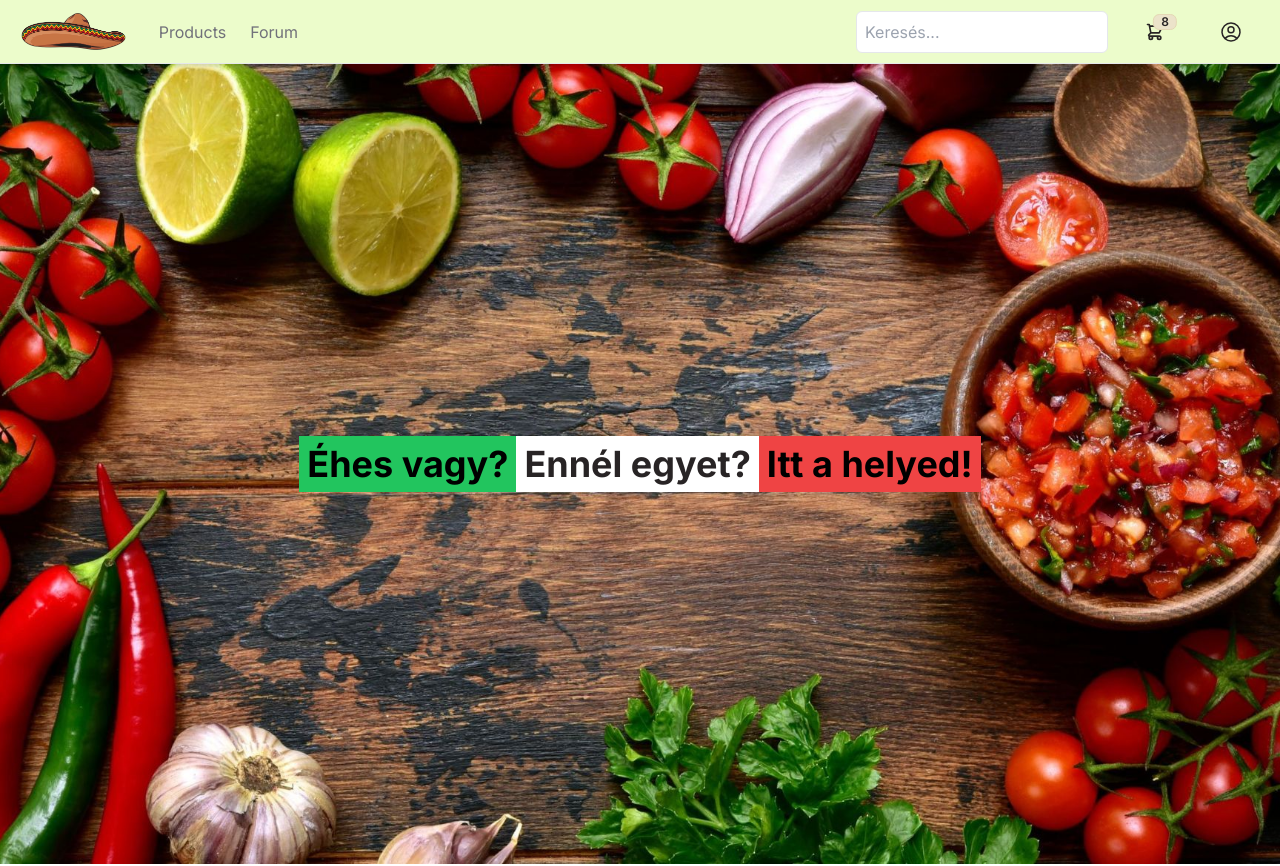
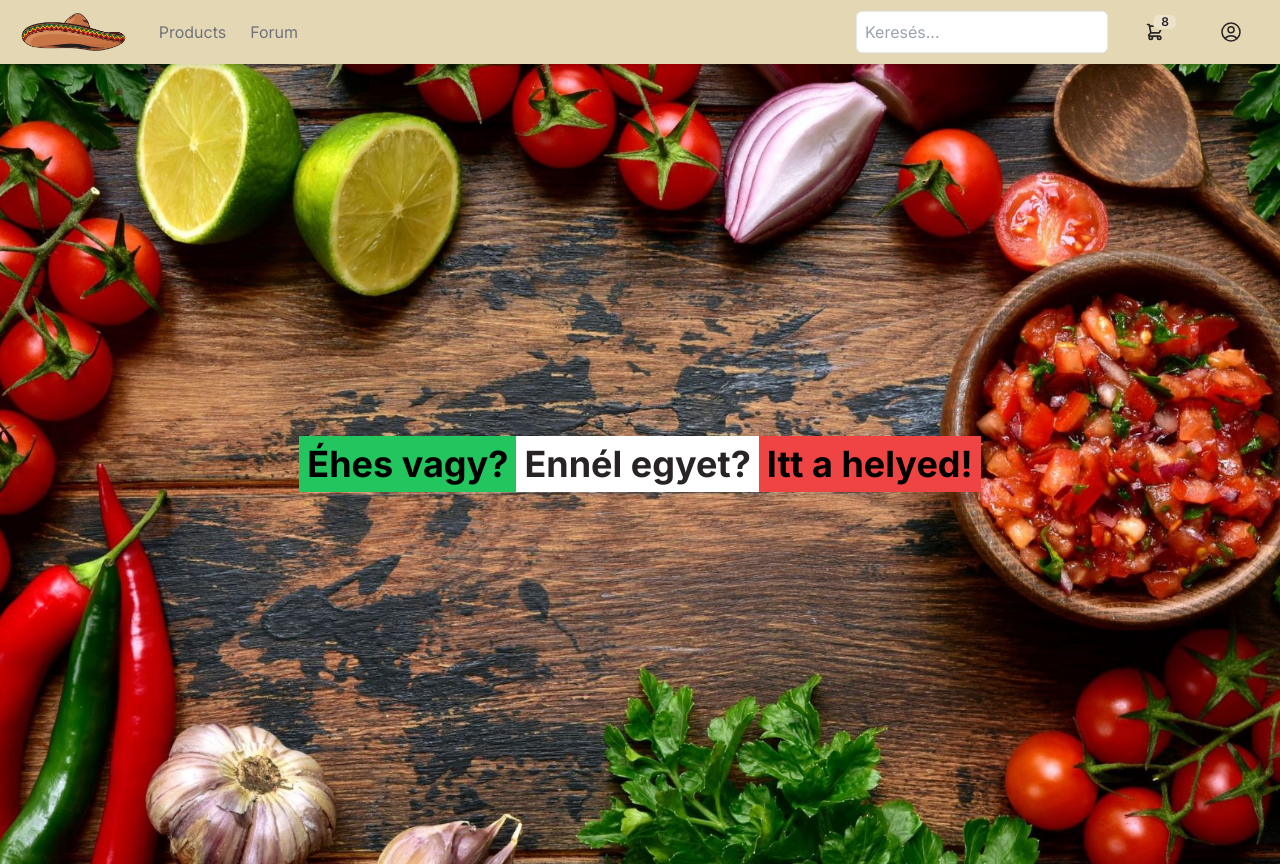
Before and after one commit to El-Terrifico-webfejlesztok/El-Terrifico-weboldal, a Next.js app: page / in a window 1280 px wide. Shown: the top 866 px of the page. Built offline with nearby package versions, Linux system fonts and the light colour scheme; no server answers.

Commit message:
Navbar night-mode kompatibilitás

```diff
--- a/app/components/navbar/NavBar.tsx
+++ b/app/components/navbar/NavBar.tsx
@@ -17,7 +17,7 @@ const NavBar = () => {
     ];
 
     return (
-        <nav className='navbar bg-lime-100 border-b px-5 h-16 flex items-center shadow-md sticky top-0 z-50 gap-4'>
+        <nav className='navbar bg-base-200 px-5 h-16 flex items-center shadow-md sticky top-0 z-50 gap-4'>
             <LoadingBar />
             <Link href='/' className='mr-4'>
                 <img src="Sombrero.png" alt="Logo" className='max-h-10 cursor-pointer' />
--- a/app/components/navbar/ProfileButton.tsx
+++ b/app/components/navbar/ProfileButton.tsx
@@ -24,7 +24,9 @@ const ProfileButton = () => {
                     <li className='text-center font-semibold border-b border-b-transparent border-b-slate-800 pb-2'>Heló, {session.user?.name}!</li>
                     <li>
                         <Link className="justify-between" href="/products">
-                        <svg xmlns="http://www.w3.org/2000/svg" width="24" height="24" viewBox="0 0 24 24"><path d="M3 2h2v20H3zm7 4h7v2h-7zm0 4h7v2h-7z"></path><path d="M19 2H6v20h13c1.103 0 2-.897 2-2V4c0-1.103-.897-2-2-2zm0 18H8V4h11v16z"></path></svg>
+                            <svg xmlns="http://www.w3.org/2000/svg" fill="none" viewBox="0 0 24 24" strokeWidth={1.5} stroke="currentColor" className="w-6 h-6">
+                                <path strokeLinecap="round" strokeLinejoin="round" d="M3.75 5.25h16.5m-16.5 4.5h16.5m-16.5 4.5h16.5m-16.5 4.5h16.5" />
+                            </svg>
                             Ajánlataink
                             <span className="badge badge-success">Új</span>
                         </Link>
```
